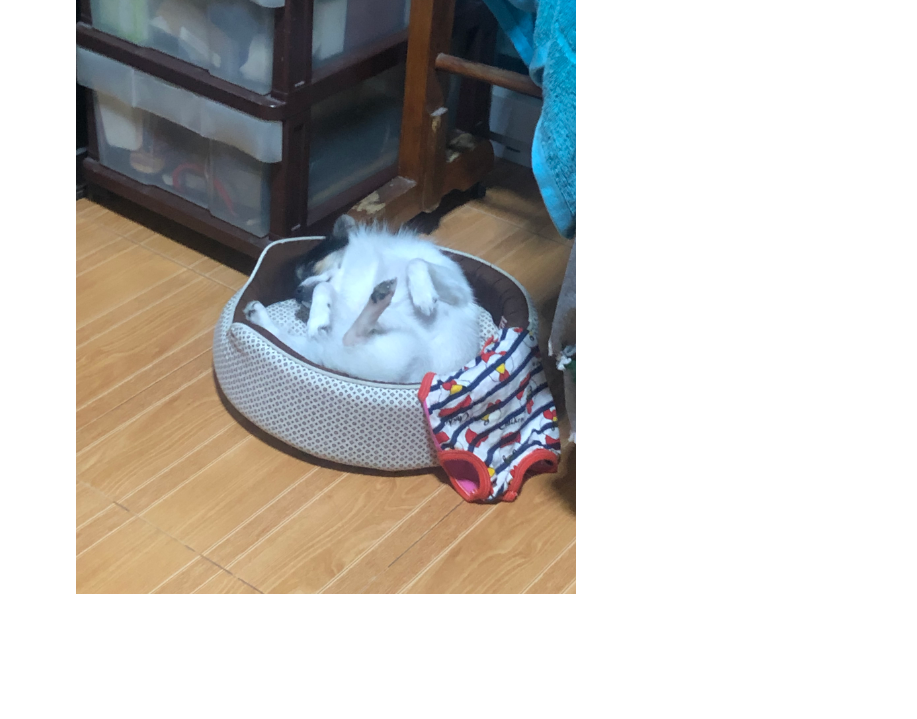
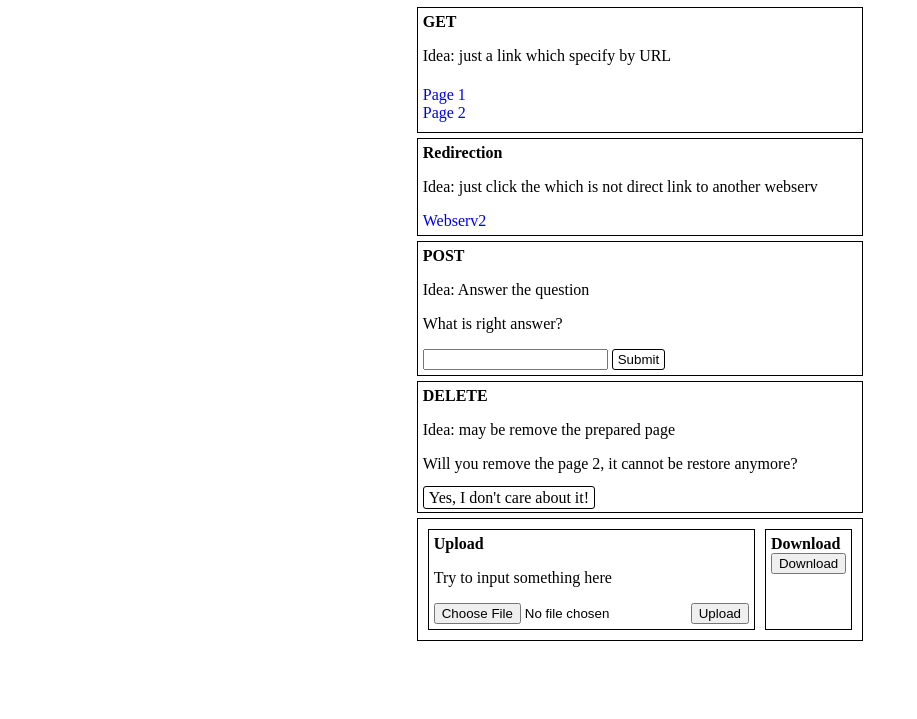
Before and after one commit to bankung7/42_webserv, a plain HTML site: page sites/www1/html/index.html in a window 1280 px wide. Shown: the part 81-800 px from the top of the page, without its empty margins (0-917 px from the left). Drawn offline with Linux system fonts and the light colour scheme.

Commit message:
static web

```diff
--- a/sites/www1/html/index.html
+++ b/sites/www1/html/index.html
@@ -4,13 +4,153 @@
 <head>
     <meta charset="UTF-8">
     <meta name="viewport" content="width=device-width, initial-scale=1.0">
-    <title>Webserv</title>
+    <title>Webserv 1</title>
+
+    <style type="text/css">
+        .flex {
+            display: flex;
+        }
+
+        .justify-center {
+            justify-content: center;
+        }
+
+        .p5 {
+            padding: 5px;
+        }
+
+        .m5 {
+            margin: 5px;
+        }
+
+        .text-center {
+            text-align: center;
+        }
+
+        .text-bold {
+            text-decoration: solid;
+        }
+
+        ul {
+            padding: 5px 0;
+            margin: 0;
+        }
+
+        li {
+            list-style-type: none;
+        }
+
+        a {
+            text-decoration: none;
+        }
+
+        a:hover {
+            color: red;
+        }
+
+        a:active {
+            color: black;
+        }
+
+        .border-solid-black {
+            border: 1px solid black;
+        }
+
+        .btn-submit {
+            border: 1px solid black;
+            border-radius: 3px;
+            padding: 2px 5px;
+            color: black;
+            background-color: white;
+        }
+
+        .btn-submit:hover {
+            color: white;
+            background-color: blue;
+        }
+    </style>
+
 </head>
 
 <body>
-    <div style="display: flex;">
-        <div>Webserv 1</div>
-        <img src="/images/panda1.jpeg" style="width:500px;" alt="panda1">
+    <div class="flex justify-center">
+        <div style="max-width: 500px;">
+            <div class="text-center">
+                <h1>Webserv 1</h1>
+            </div>
+
+            <!-- GET Method Zone -->
+            <div class="border-solid-black p5 m5">
+                <div><strong>GET</strong></div>
+                <div>
+                    <p>Idea: just a link which specify by URL</p>
+                </div>
+                <ul>
+                    <li><a href="/page1.html">Page 1</a></li>
+                    <li><a href="/page2.html">Page 2</a></li>
+                </ul>
+            </div>
+
+            <div class="border-solid-black p5 m5">
+                <div><strong>Redirection</strong></div>
+                <div>
+                    <p>Idea: just click the which is not direct link to another webserv</p>
+                </div>
+                <div>
+                    <a href="/return/webserv.html">Webserv2</a>
+                </div>
+            </div>
+
+            <!-- POST Method Zone -->
+            <div class="border-solid-black p5 m5">
+                <div><strong>POST</strong></div>
+                <div>
+                    <p>Idea: Answer the question</p>
+                </div>
+                <div>
+                    <p>What is right answer?</p>
+                    <form action="/post.html" method="POST">
+                        <input type="text" name="postValue">
+                        <input class="btn-submit" type="submit" value="Submit">
+                    </form>
+                </div>
+            </div>
+
+            <!-- DELETE Method Zone -->
+            <div class="border-solid-black p5 m5">
+                <div><strong>DELETE</strong></div>
+                <div>
+                    <p>Idea: may be remove the prepared page</p>
+                </div>
+                <div>
+                    <p>Will you remove the page 2, it cannot be restore anymore?</p>
+                    <a href="#" class="btn-submit">Yes, I don't care about it!</a>
+                </div>
+            </div>
+
+            <!-- Upload File -->
+            <div class="flex border-solid-black p5 m5">
+                <div class="border-solid-black p5 m5">
+                    <div>
+                        <div><strong>Upload</strong></div>
+                        <div>
+                            <p>Try to input something here</p>
+                            <input type="file" name="uploadFile">
+                            <input type="submit" value="Upload">
+                        </div>
+                    </div>
+                </div>
+                <div class="border-solid-black p5 m5">
+                    <div>
+                        <div><strong>Download</strong></div>
+                        <div>
+                            <input type="button" value="Download">
+                        </div>
+                    </div>
+                </div>
+            </div>
+
+        </div>
     </div>
 </body>
 
```
Also changed, not shown: sites/www1/html/page1.html (added, +14 -0 lines), sites/www1/html/page2.html (added, +14 -0 lines), 2 other files.
